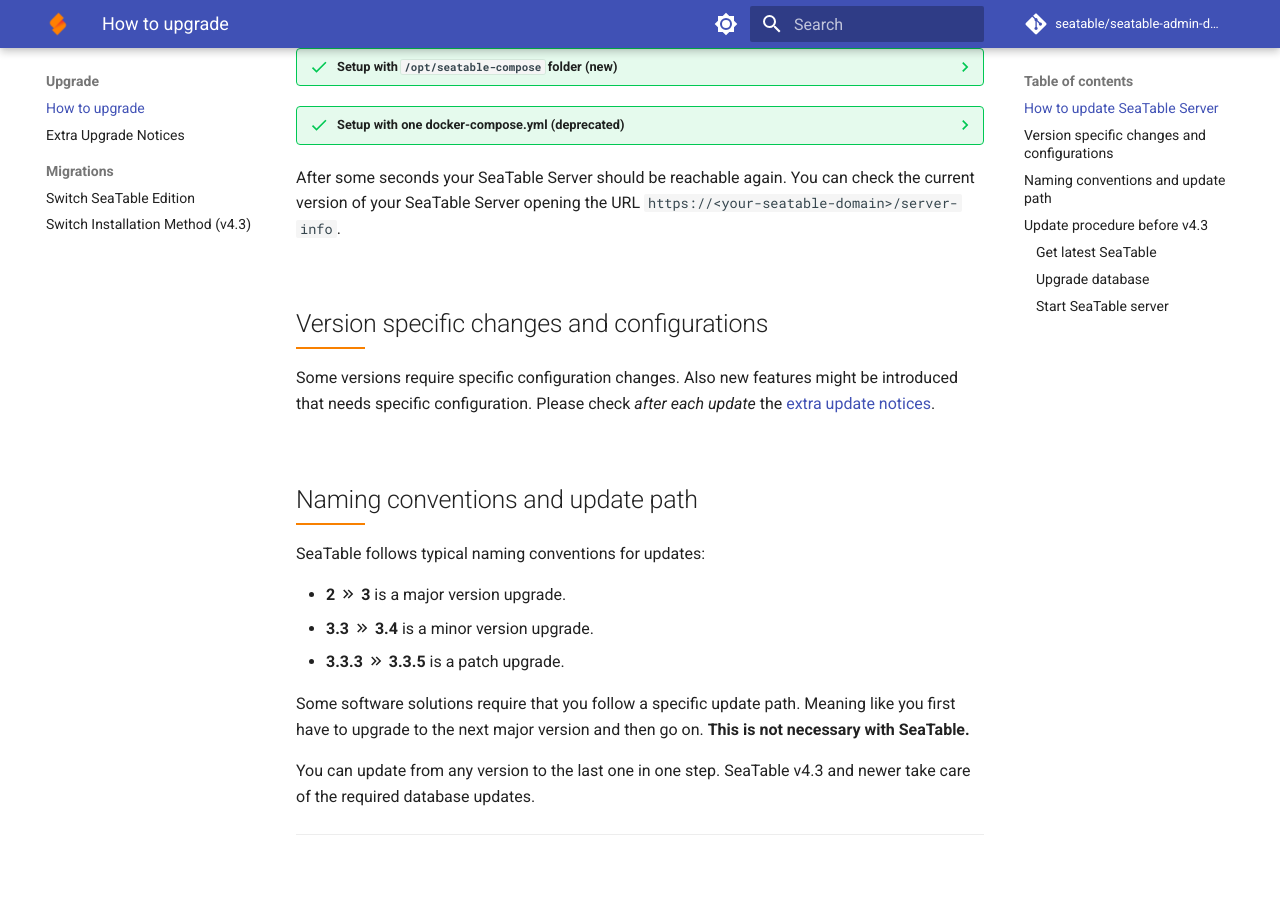
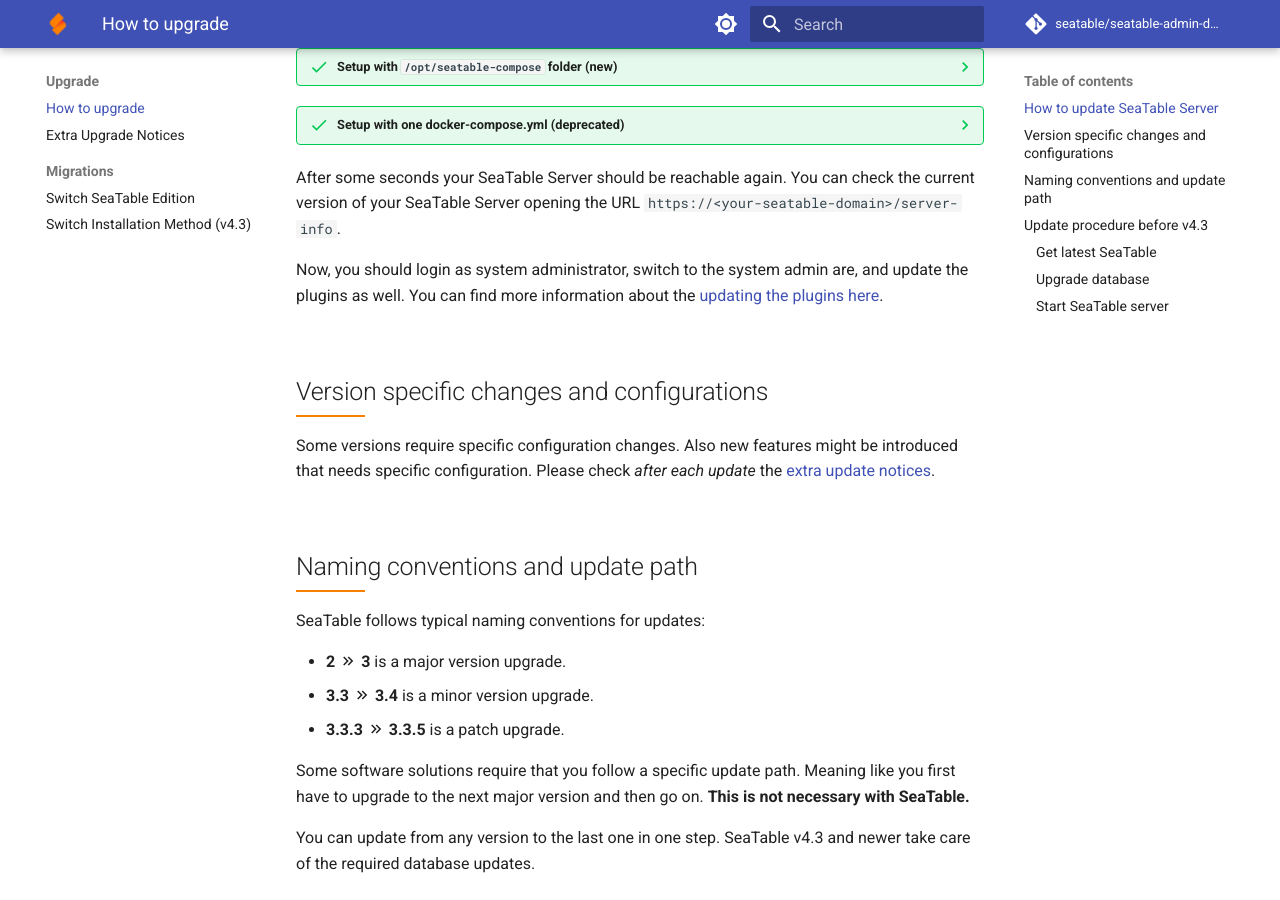
Before and after one commit to seatable/seatable-admin-docs, an MkDocs documentation site: the page built from docs/upgrade/upgrade-manual.md, in a window 1280 px wide and 900 px high, scrolled down 793 px. Built offline with MkDocs 1.6.1 and Material for MkDocs 9.7.7, drawn with Linux system fonts in a browser that asks for light colours; comment, search, counter and statistics services are not loaded.

Commit message:
update manual - hint to update plugins too

```diff
--- a/docs/upgrade/upgrade-manual.md
+++ b/docs/upgrade/upgrade-manual.md
@@ -47,6 +47,8 @@
     This will not update any other service in your docker-compose file. You have to take care by yourself to keep the other services up-to-date.
 
 After some seconds your SeaTable Server should be reachable again. You can check the current version of your SeaTable Server opening the URL `https://<your-seatable-domain>/server-info`.
+
+Now, you should login as system administrator, switch to the system admin are, and update the plugins as well. You can find more information about the [updating the plugins here](../../configuration/plugins/).
 
 ## Version specific changes and configurations
 
```
